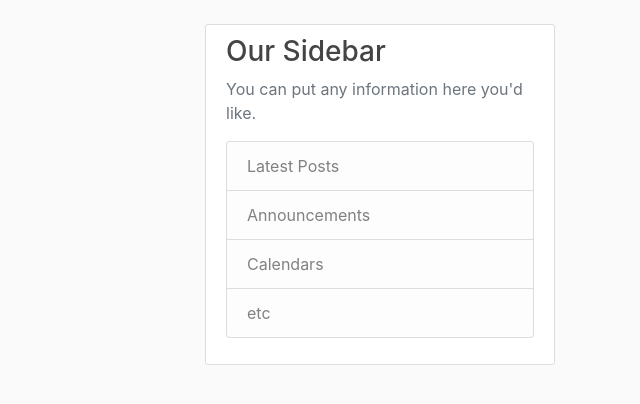
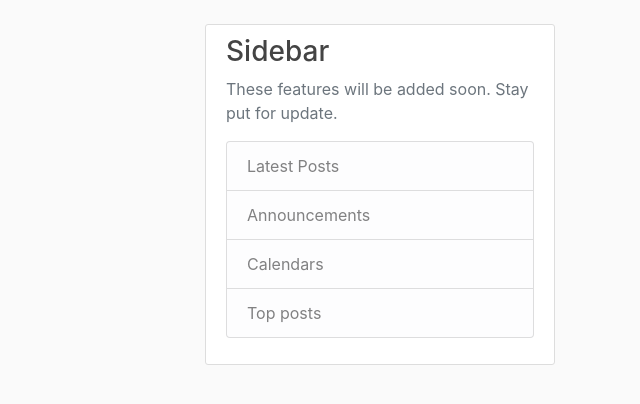
Before and after one commit to demifiendhardik/Djangoblog, a Django app: page / in a window 1280 px wide. Shown: the part 56-460 px from the top of the page, without its empty margins (640-1280 px from the left). Run offline with Django 3.2, Linux system fonts and the light colour scheme; data that the repository does not hold is empty; some libraries are stand-ins or nearby versions.

Commit message:
Updated base template

```diff
--- a/blog/templates/blog/base.html
+++ b/blog/templates/blog/base.html
@@ -60,13 +60,13 @@
         </div>
         <div class="col-md-4">
           <div class="content-section">
-            <h3>Our Sidebar</h3>
-            <p class='text-muted'>You can put any information here you'd like.
+            <h3>Sidebar</h3>
+            <p class='text-muted'>These features will be added soon. Stay put for update.
               <ul class="list-group">
                 <li class="list-group-item list-group-item-light">Latest Posts</li>
                 <li class="list-group-item list-group-item-light">Announcements</li>
                 <li class="list-group-item list-group-item-light">Calendars</li>
-                <li class="list-group-item list-group-item-light">etc</li>
+                <li class="list-group-item list-group-item-light">Top posts</li>
               </ul>
             </p>
           </div>
```
